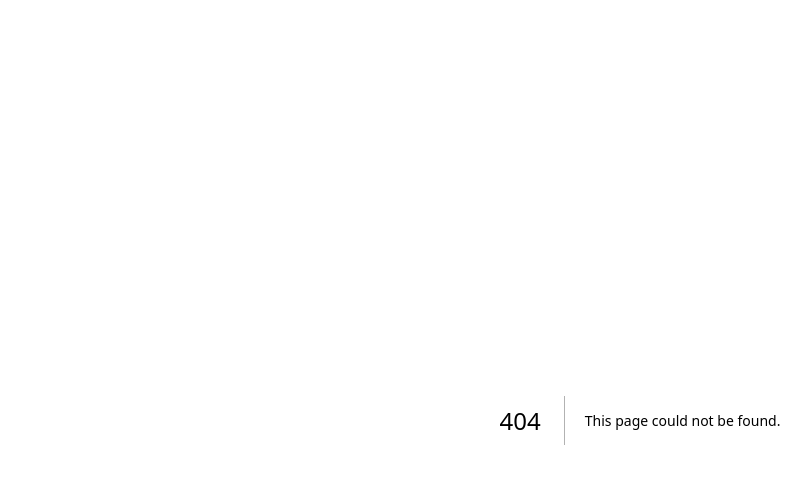
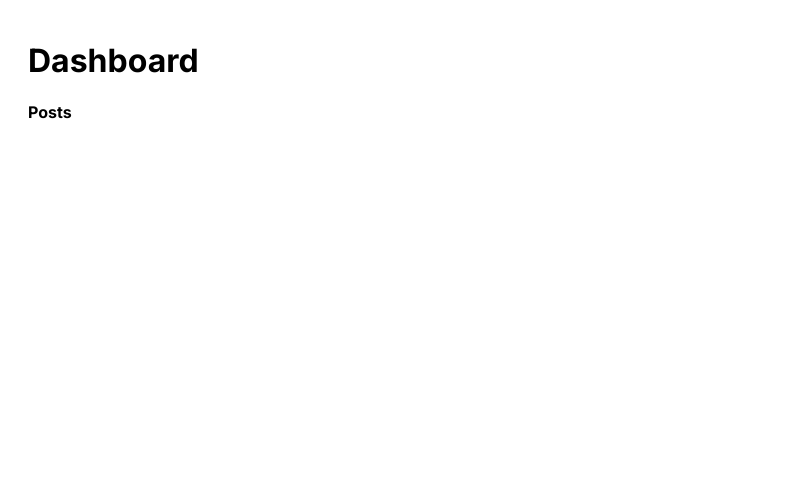
Before and after one commit to ferlobo1985/UDMY-NEXT24-Routing, a Next.js app: page /dashboard in a window 1280 px wide. Before the commit this address had no page. Shown: the top 484 px of the page, without its empty margins (0-810 px from the left). Built offline with nearby package versions, Linux system fonts and the light colour scheme.

Commit message:
12-Parallel routes
12-Parallel routes

```diff
--- /dev/null
+++ b/src/app/dashboard/@analytics/page.js
@@ -0,0 +1,7 @@
+export default function AnalyticsPage(){
+    return(
+        <>
+            <h4>Analytics</h4>
+        </>
+    )
+}
--- /dev/null
+++ b/src/app/dashboard/@posts/page.js
@@ -0,0 +1,7 @@
+export default function PostsPage(){
+    return(
+        <>
+            <h4>Posts</h4>
+        </>
+    )
+}
--- /dev/null
+++ b/src/app/dashboard/layout.js
@@ -0,0 +1,10 @@
+export default function DashboardLayout(props){
+    const condition = false;
+
+    return(
+        <>
+            {props.children}
+            { condition ? props.analytics : props.posts}
+        </>
+    )
+}
--- /dev/null
+++ b/src/app/dashboard/page.js
@@ -0,0 +1,7 @@
+export default function DashboardPage(){
+    return(
+        <>
+            <h1>Dashboard</h1>
+        </>
+    )
+}
```
